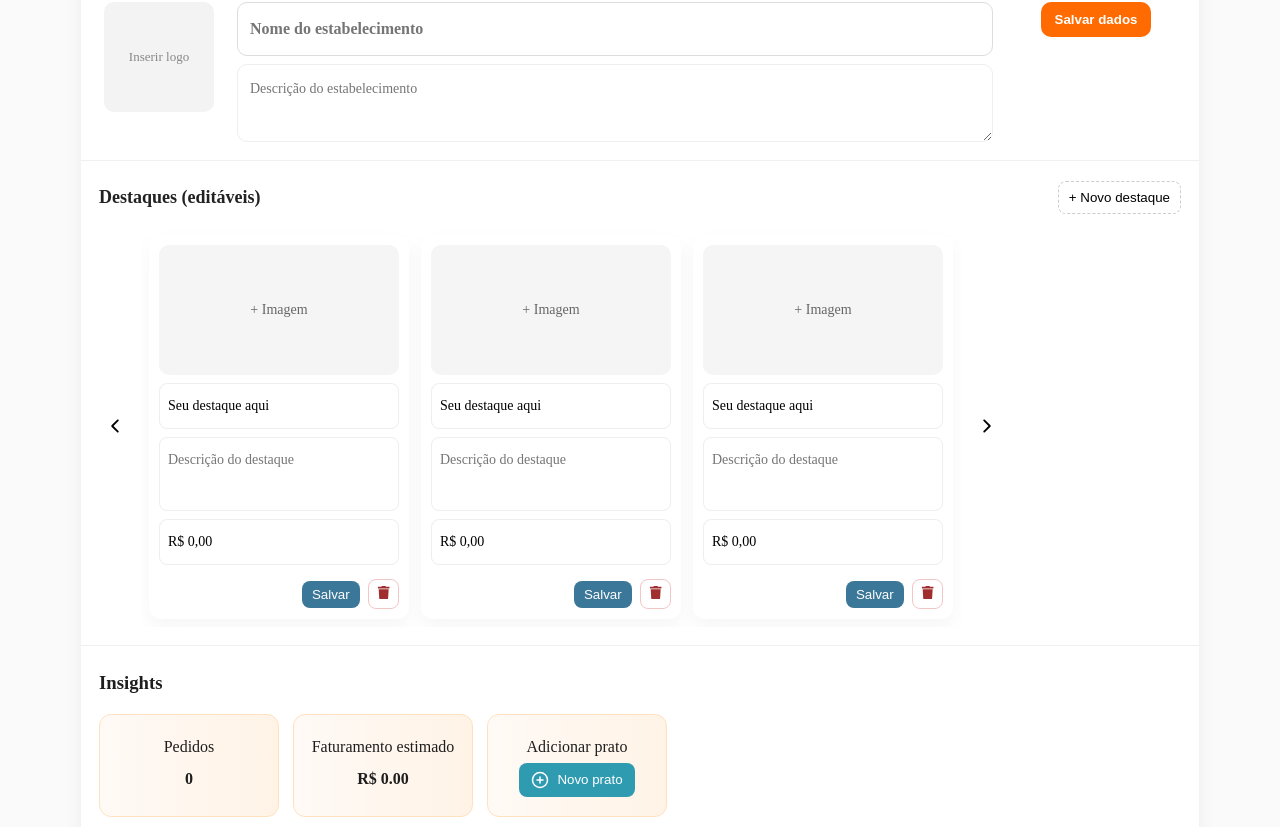
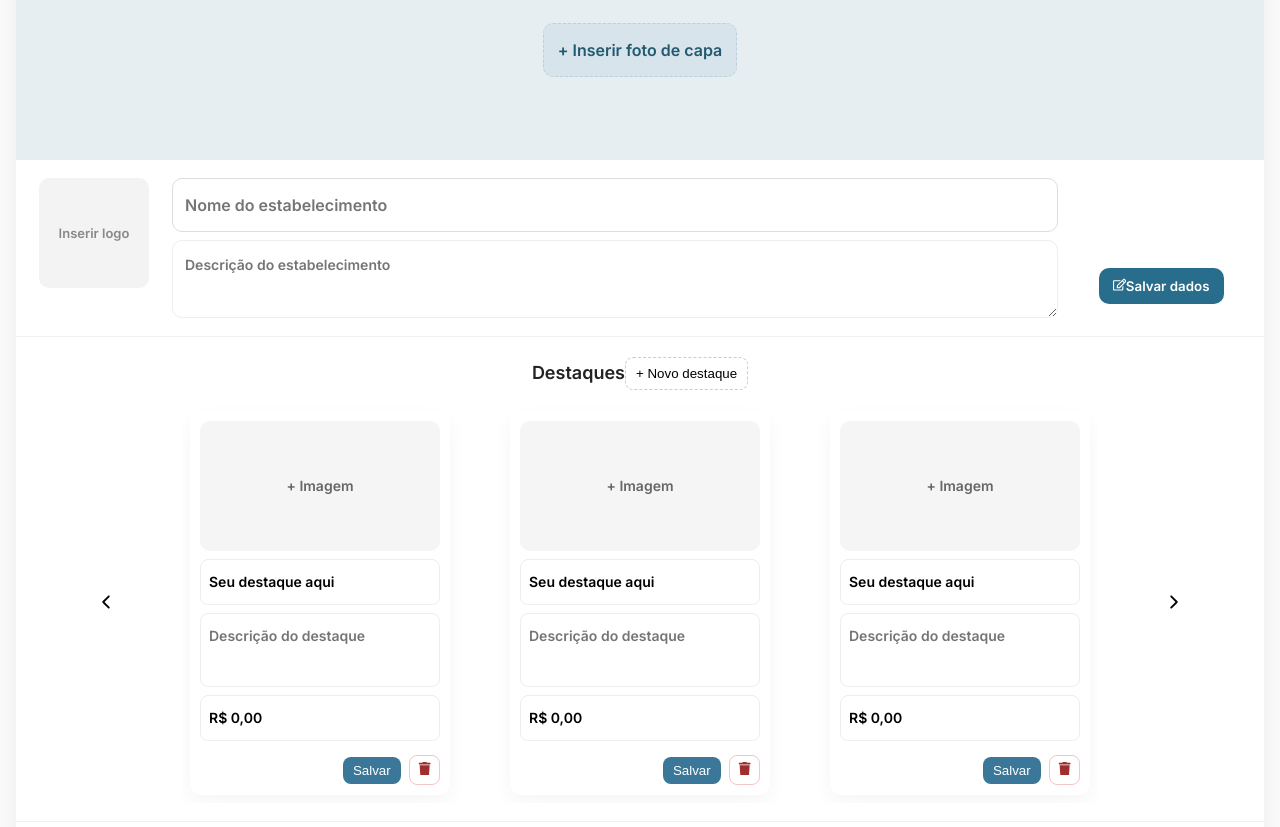
Before and after one commit to geovannaetm/tempeiro-caicara, a Next.js app: page /parceiroadm in a window 1280 px wide. Shown: the part 260-1087 px from the top of the page. Built offline with nearby package versions, Linux system fonts and the light colour scheme; a web font is replaced by a local one.

Commit message:
styles do adm

```diff
--- a/src/app/parceiroadm/page.jsx
+++ b/src/app/parceiroadm/page.jsx
@@ -7,7 +7,7 @@
 import { FiPlusCircle } from "react-icons/fi";
 import Topo from "@/components/Topo";
 import Rodape from "@/components/Rodape";
-
+import { FaRegEdit } from "react-icons/fa";
 /** Helpers */
 const readFileAsDataURL = (file) =>
   new Promise((res, rej) => {
@@ -253,6 +253,7 @@
                   console.log("POST /api/estabelecimento ->", JSON.stringify({ nome, descricao, logo: !!logo ? "dataURL" : null, cover: !!cover ? "dataURL" : null }, null, 2));
                 }}
               >
+                <FaRegEdit />
                 Salvar dados
               </button>
             </div>
@@ -261,7 +262,7 @@
           {/* Destaques (carrossel editável) */}
           <div className={styles.section}>
             <div className={styles.sectionHeader}>
-              <h3>Destaques (editáveis)</h3>
+              <h3>Destaques</h3>
               <div>
                 <button className={styles.smallBtn} onClick={addDestaque}>
                   + Novo destaque
@@ -338,7 +339,7 @@
 
           {/* Insights */}
           <div className={styles.section}>
-            <h3>Insights</h3>
+            <h3>Veja o insight da sua loja</h3>
             <div className={styles.insightsRow}>
               <div className={styles.insightCard}>
                 <p>Pedidos</p>
@@ -422,7 +423,7 @@
 
                 <div className={styles.modalActions}>
                   <button type="submit" className={styles.buttonPrimary}>
-                    Salvar prato (POST simulado)
+                    Salvar prato
                   </button>
                   <button type="button" className={styles.buttonGhost} onClick={closeAddPrato}>
                     Cancelar
--- a/src/app/parceiroadm/parceiroadm.module.css
+++ b/src/app/parceiroadm/parceiroadm.module.css
@@ -7,9 +7,11 @@
 /* container principal */
 .container {
   width: 100%;
-  max-width: 1150px;
+  max-width: 1650px;
   margin: 24px auto;
   padding: 0 16px 60px;
+  margin-top: 200px;
+  font-family: var(--ff-inter);
 }
 
 /* card principal */
@@ -127,13 +129,16 @@
   justify-content: center;
 }
 .saveBtn {
-  background: #ff6b00;
+  background-color: #296D8C;
   color: white;
   padding: 10px 14px;
   border-radius: 10px;
   border: none;
   cursor: pointer;
   font-weight: 600;
+  font-family: var(--ff-inter);
+  margin-top: 90px;
+
 }
 .saveBtn:hover {
   opacity: 0.95;
@@ -143,12 +148,13 @@
 .section {
   padding: 18px;
   border-top: 1px solid #f0f0f0;
+
 }
 
 /* section header */
 .sectionHeader {
   display: flex;
-  justify-content: space-between;
+  justify-content: center;
   align-items: center;
   margin-bottom: 12px;
 }
@@ -171,7 +177,8 @@
 .carouselWrap {
   display: flex;
   align-items: center;
-  gap: 10px;
+  justify-content: center;
+  gap: 60px;
 }
 .arrowBtn {
   background: none;
@@ -182,7 +189,7 @@
 }
 .carousel {
   display: flex;
-  gap: 12px;
+  gap: 60px;
   padding: 8px;
   overflow-x: auto;
 }
@@ -263,9 +270,10 @@
 /* insights */
 .insightsRow {
   display: flex;
-  gap: 14px;
+  gap: 50px;
   margin-top: 12px;
   flex-wrap: wrap;
+  justify-content: center;
 }
 .insightCard {
   background: linear-gradient(90deg, #fffaf6, #fff3e6);
@@ -312,6 +320,7 @@
   align-items: center;
   justify-content: center;
   z-index: 9999;
+  font-family: var(--ff-inter);
 }
 .modalBox {
   width: 920px;
@@ -387,7 +396,7 @@
   margin-top: 10px;
 }
 .buttonPrimary {
-  background: #ff6b00;
+  background: #296D8C;
   color: #fff;
   border: none;
   padding: 10px 14px;
```
